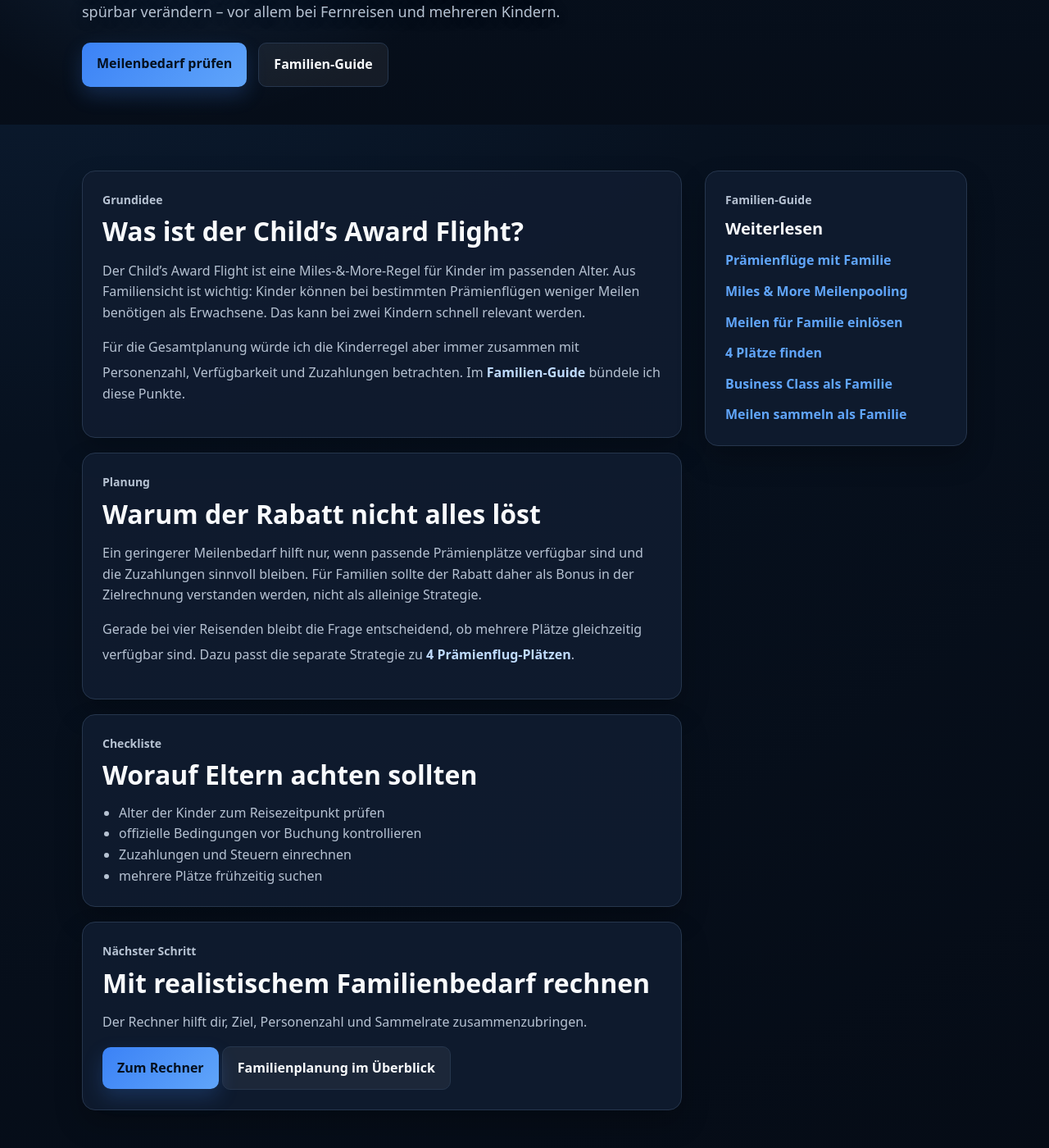
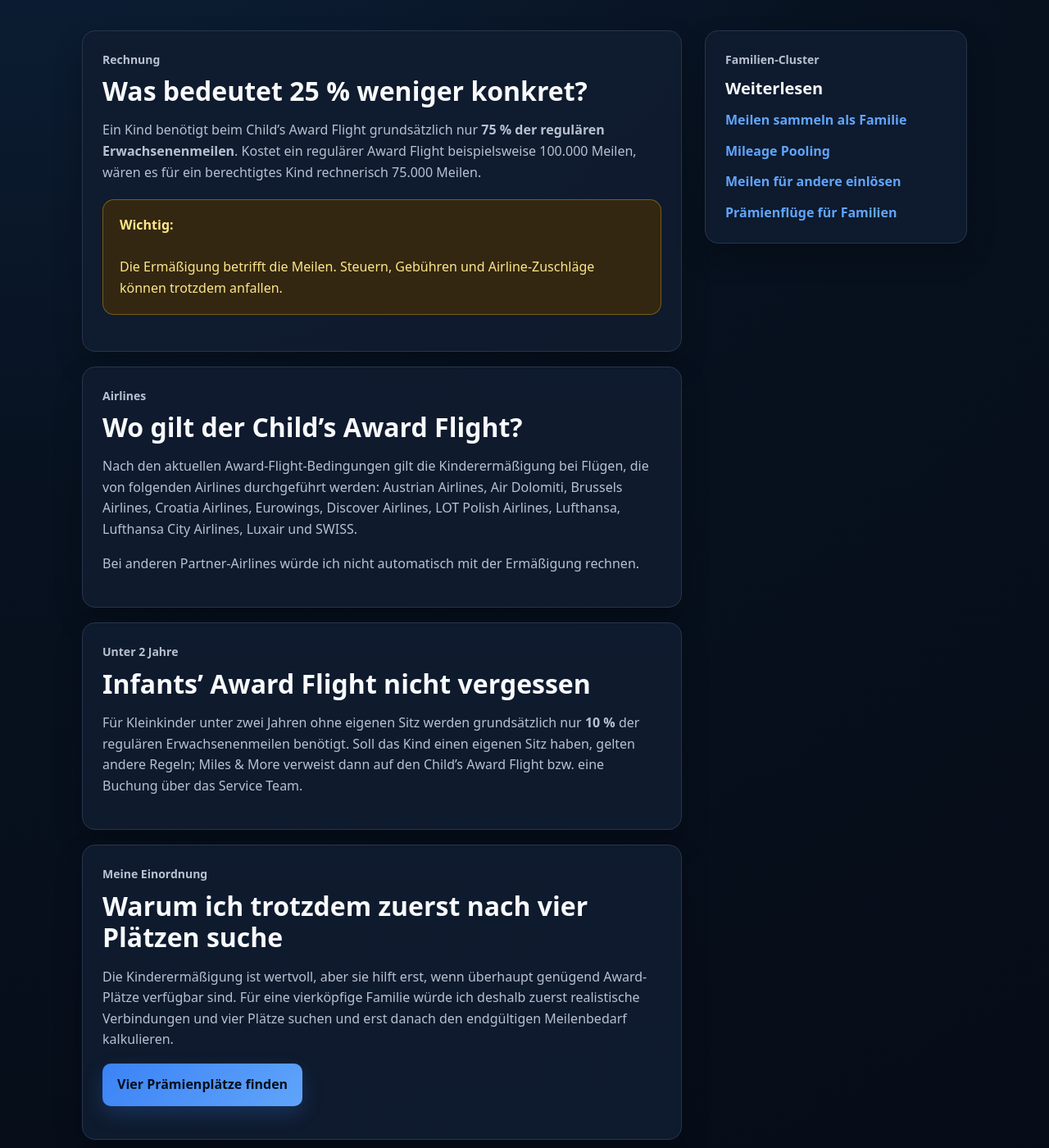
Before and after one commit to Praemienflug-Planer/miles-planer, a Jekyll site: the page built from childs-award-flight-kinder-meilen/index.html, in a window 1280 px wide and 1400 px high, scrolled down 634 px. Shown: the whole window at 82% size. Built offline with Jekyll 4.4.1, drawn with Linux system fonts in a browser that asks for light colours; some of the changed text lies outside the part shown.

Commit message:
Refresh Child's Award Flight family guide

```diff
--- a/childs-award-flight-kinder-meilen/index.html
+++ b/childs-award-flight-kinder-meilen/index.html
@@ -1,27 +1,14 @@
 ---
-layout: default
+layout: page
+title: "Child’s Award Flight: 25 % weniger Meilen für Kinder"
+description: "Miles & More Child’s Award Flight erklärt: Kinder von 2 bis 11 Jahren sparen 25 % Meilen. Dazu Infants’ Award Flight, Airlines und Familienplanung."
+canonical: "https://praemienflug-planer.de/childs-award-flight-kinder-meilen/"
 ---
-<!DOCTYPE html>
-<html lang="de">
-<head>
-  <meta charset="UTF-8" />
-  <meta name="viewport" content="width=device-width, initial-scale=1" />
-  <title>Child’s Award Flight: Kinder mit weniger Meilen | Prämienflug-Planer</title>
-  <meta name="description" content="Child’s Award Flight bei Miles & More aus Familiensicht erklärt: Warum Kinder-Meilenrabatte bei der Planung von Prämienflügen für Familien wichtig sein können." />
-  <link rel="canonical" href="https://praemienflug-planer.de/childs-award-flight-kinder-meilen/" />
-  <meta name="robots" content="index,follow" />
-  <link rel="stylesheet" href="/assets/css/site.css?v=20260609-family-cluster" />
-</head>
-<body>
-<a href="#main-content" class="skip-link">Zum Inhalt springen</a>
-<main id="main-content">
-  <section class="hero hero-small"><div class="container hero-grid seo-hero-grid"><div><p class="eyebrow">Kinder & Meilen</p><h1>Child’s Award Flight: Warum der Kinder-Rabatt für Familien wichtig sein kann</h1><p class="hero-text">Bei Familienreisen zählt jede Meile. Wenn Kinder bei einem Prämienflug weniger Meilen benötigen, kann das die Zielrechnung spürbar verändern – vor allem bei Fernreisen und mehreren Kindern.</p><div class="hero-actions"><a class="btn btn-primary" href="/rechner/">Meilenbedarf prüfen</a><a class="btn btn-secondary" href="/praemienfluege-familie/">Familien-Guide</a></div></div><div class="hero-card"><h2>Kurz gesagt</h2><ul><li>relevant für Kinder im passenden Alter</li><li>kann Meilenziele senken</li><li>Zuzahlungen bleiben wichtig</li><li>Verfügbarkeit bleibt der Engpass</li></ul></div></div></section>
-  <section class="section"><div class="container seo-layout"><article class="seo-content">
-    <div class="article-card seo-card"><p class="eyebrow">Grundidee</p><h2>Was ist der Child’s Award Flight?</h2><p>Der Child’s Award Flight ist eine Miles-&amp;-More-Regel für Kinder im passenden Alter. Aus Familiensicht ist wichtig: Kinder können bei bestimmten Prämienflügen weniger Meilen benötigen als Erwachsene. Das kann bei zwei Kindern schnell relevant werden.</p><p>Für die Gesamtplanung würde ich die Kinderregel aber immer zusammen mit Personenzahl, Verfügbarkeit und Zuzahlungen betrachten. Im <a class="text-link" href="/praemienfluege-familie/">Familien-Guide</a> bündele ich diese Punkte.</p></div>
-    <div class="article-card seo-card"><p class="eyebrow">Planung</p><h2>Warum der Rabatt nicht alles löst</h2><p>Ein geringerer Meilenbedarf hilft nur, wenn passende Prämienplätze verfügbar sind und die Zuzahlungen sinnvoll bleiben. Für Familien sollte der Rabatt daher als Bonus in der Zielrechnung verstanden werden, nicht als alleinige Strategie.</p><p>Gerade bei vier Reisenden bleibt die Frage entscheidend, ob mehrere Plätze gleichzeitig verfügbar sind. Dazu passt die separate Strategie zu <a class="text-link" href="/vier-praemienflug-plaetze-finden/">4 Prämienflug-Plätzen</a>.</p></div>
-    <div class="article-card seo-card"><p class="eyebrow">Checkliste</p><h2>Worauf Eltern achten sollten</h2><ul><li>Alter der Kinder zum Reisezeitpunkt prüfen</li><li>offizielle Bedingungen vor Buchung kontrollieren</li><li>Zuzahlungen und Steuern einrechnen</li><li>mehrere Plätze frühzeitig suchen</li></ul></div>
-    <div class="article-card seo-card"><p class="eyebrow">Nächster Schritt</p><h2>Mit realistischem Familienbedarf rechnen</h2><p>Der Rechner hilft dir, Ziel, Personenzahl und Sammelrate zusammenzubringen.</p><a class="btn btn-primary" href="/rechner/">Zum Rechner</a> <a class="btn btn-secondary" href="/praemienfluege-familie/">Familienplanung im Überblick</a></div>
-  </article><aside class="seo-sidebar"><div class="article-card seo-card sticky-card"><p class="eyebrow">Familien-Guide</p><h3>Weiterlesen</h3><div class="sidebar-links"><a href="/praemienfluege-familie/">Prämienflüge mit Familie</a><a href="/miles-and-more-meilenpooling-familie/">Miles & More Meilenpooling</a><a href="/meilen-fuer-familienmitglieder-einloesen/">Meilen für Familie einlösen</a><a href="/vier-praemienflug-plaetze-finden/">4 Plätze finden</a><a href="/business-class-familie-meilen/">Business Class als Familie</a><a href="/meilen-sammeln-familie/">Meilen sammeln als Familie</a></div></div></aside></div></section>
-</main>
-</body>
-</html>
+<section class="hero hero-small"><div class="container hero-grid seo-hero-grid"><div><p class="eyebrow">Kinder & Meilen</p><h1>Child’s Award Flight: 25 % weniger Meilen für Kinder</h1><p class="hero-text">Bei berechtigten Miles-&amp;-More-Award-Flights sparen Kinder zwischen {{ site.data.family.child_award.age_min }} und {{ site.data.family.child_award.age_max }} Jahren aktuell {{ site.data.family.child_award.discount_percent }} % der regulär benötigten Meilen. Bei zwei Kindern kann das den Familienbedarf spürbar senken.</p><div class="hero-actions"><a class="btn btn-primary" href="/rechner/">Familienbedarf berechnen</a><a class="btn btn-secondary" href="/praemienfluege-familie/">Familien-Guide</a></div><div class="trust-note">Regelstand {{ site.data.family.last_checked_display }} nach Miles & More.</div></div><div class="hero-card"><h2>Kurz gesagt</h2><ul><li>{{ site.data.family.child_award.age_min }}–{{ site.data.family.child_award.age_max }} Jahre</li><li>{{ site.data.family.child_award.discount_percent }} % weniger Meilen</li><li>gemeinsam mit einer erwachsenen Person buchen</li><li>nur bei berechtigten Airlines</li></ul></div></div></section>
+<section class="section"><div class="container seo-layout"><article class="seo-content">
+<div class="article-card seo-card"><p class="eyebrow">Rechnung</p><h2>Was bedeutet 25 % weniger konkret?</h2><p>Ein Kind benötigt beim Child’s Award Flight grundsätzlich nur <strong>{{ site.data.family.child_award.adult_miles_percent }} % der regulären Erwachsenenmeilen</strong>. Kostet ein regulärer Award Flight beispielsweise 100.000 Meilen, wären es für ein berechtigtes Kind rechnerisch 75.000 Meilen.</p><div class="warning-box"><strong>Wichtig:</strong><br><br>Die Ermäßigung betrifft die Meilen. Steuern, Gebühren und Airline-Zuschläge können trotzdem anfallen.</div></div>
+<div class="article-card seo-card"><p class="eyebrow">Airlines</p><h2>Wo gilt der Child’s Award Flight?</h2><p>Nach den aktuellen Award-Flight-Bedingungen gilt die Kinderermäßigung bei Flügen, die von folgenden Airlines durchgeführt werden: {{ site.data.family.child_award.airlines_display }}.</p><p>Bei anderen Partner-Airlines würde ich nicht automatisch mit der Ermäßigung rechnen.</p></div>
+<div class="article-card seo-card"><p class="eyebrow">Unter 2 Jahre</p><h2>Infants’ Award Flight nicht vergessen</h2><p>Für Kleinkinder unter zwei Jahren ohne eigenen Sitz werden grundsätzlich nur <strong>{{ site.data.family.infant_award.adult_miles_percent_without_seat }} %</strong> der regulären Erwachsenenmeilen benötigt. Soll das Kind einen eigenen Sitz haben, gelten andere Regeln; Miles & More verweist dann auf den Child’s Award Flight bzw. eine Buchung über das Service Team.</p></div>
+<div class="article-card seo-card"><p class="eyebrow">Meine Einordnung</p><h2>Warum ich trotzdem zuerst nach vier Plätzen suche</h2><p>Die Kinderermäßigung ist wertvoll, aber sie hilft erst, wenn überhaupt genügend Award-Plätze verfügbar sind. Für eine vierköpfige Familie würde ich deshalb zuerst realistische Verbindungen und vier Plätze suchen und erst danach den endgültigen Meilenbedarf kalkulieren.</p><p><a class="btn btn-primary" href="/vier-praemienflug-plaetze-finden/">Vier Prämienplätze finden</a></p></div>
+<div class="article-card seo-card"><p class="eyebrow">Quelle</p><h2>Offizielle Regel prüfen</h2><p><a href="{{ site.data.family.child_award.source_url }}" target="_blank" rel="nofollow noopener">Miles & More: Child’s Award Flight</a></p></div>
+</article><aside class="seo-sidebar"><div class="article-card seo-card sticky-card"><p class="eyebrow">Familien-Cluster</p><h3>Weiterlesen</h3><div class="sidebar-links"><a href="/meilen-sammeln-familie/">Meilen sammeln als Familie</a><a href="/miles-and-more-meilenpooling-familie/">Mileage Pooling</a><a href="/meilen-fuer-familienmitglieder-einloesen/">Meilen für andere einlösen</a><a href="/praemienfluege-familie/">Prämienflüge für Familien</a></div></div></aside></div></section>
```
